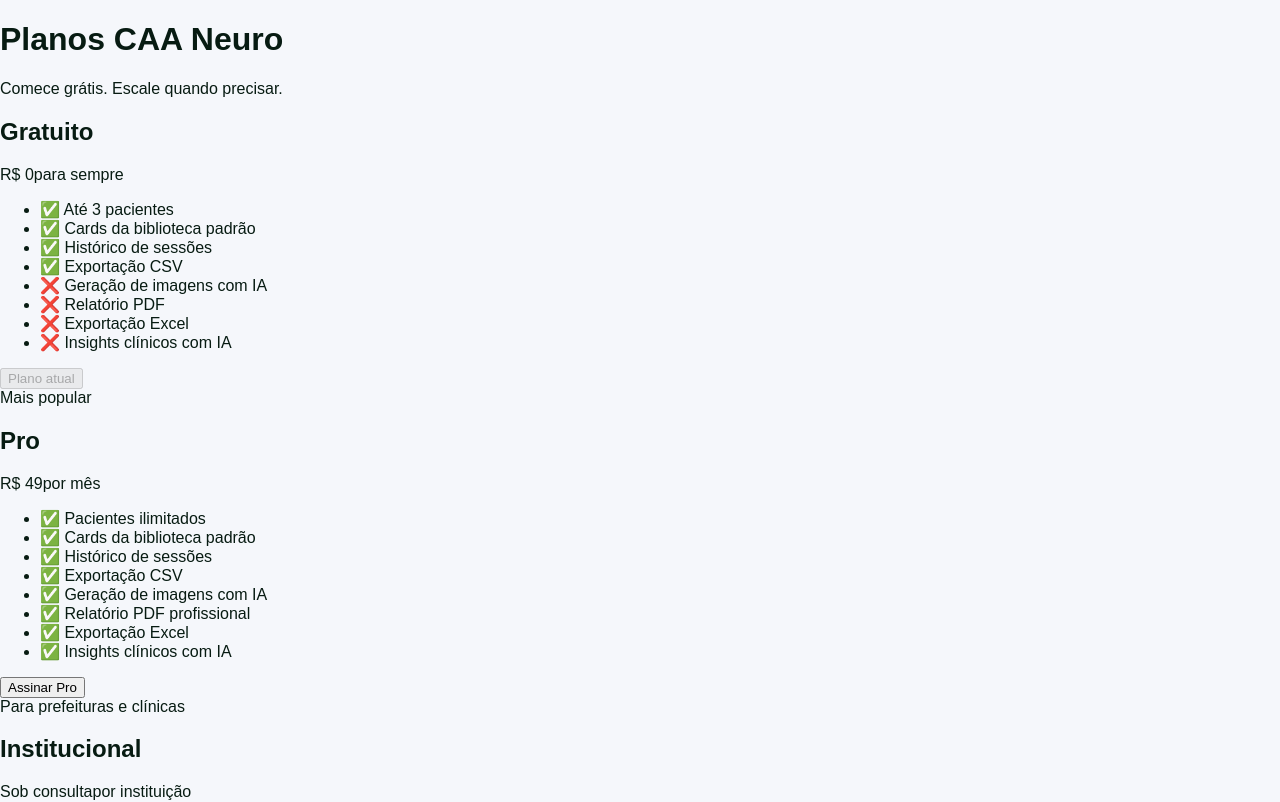
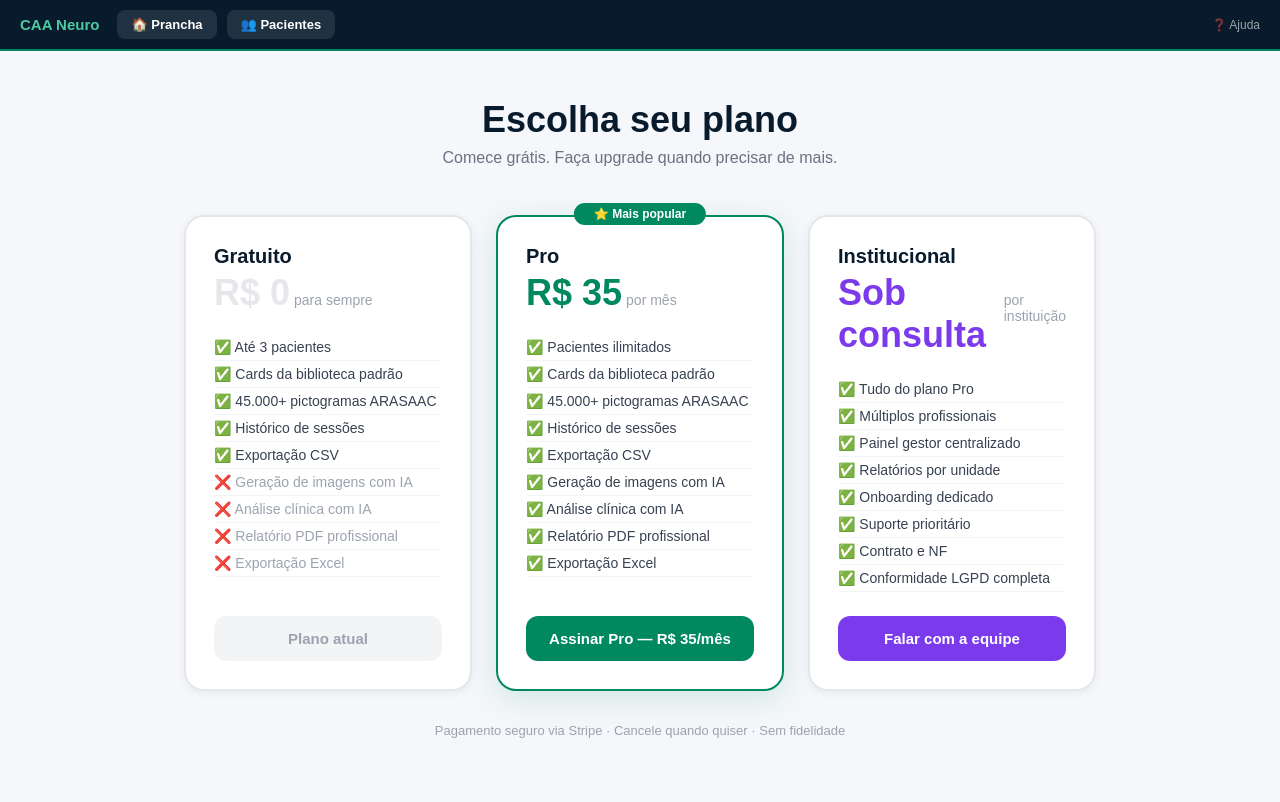
Before and after one commit to andreajoa/CAA-NEURO, a Next.js app: page /planos in a window 1280 px wide. Shown: the top 802 px of the page. Built offline with nearby package versions, Linux system fonts and the light colour scheme; no server answers.

Commit message:
Stripe: webhook secret configurado, pagamentos 100% prontos

```diff
--- a/app/planos/page.tsx
+++ b/app/planos/page.tsx
@@ -1,113 +1,104 @@
 "use client";
-import { useUser } from "@clerk/nextjs";
+import { useState, useEffect } from "react";
 import { useRouter } from "next/navigation";
 
 export default function PlanosPage() {
-  const { user } = useUser();
   const router = useRouter();
+  const [loading, setLoading] = useState(false);
+  const [planoAtual, setPlanoAtual] = useState("gratuito");
+
+  useEffect(() => {
+    fetch("/api/plano").then(r => r.json()).then(d => setPlanoAtual(d.plano || "gratuito"));
+  }, []);
+
+  async function assinarPro() {
+    setLoading(true);
+    try {
+      const res = await fetch("/api/stripe/checkout", { method: "POST" });
+      const data = await res.json();
+      if (data.url) window.location.href = data.url;
+      else alert("Erro ao iniciar pagamento. Tente novamente.");
+    } catch { alert("Erro de conexão."); }
+    setLoading(false);
+  }
 
   const planos = [
     {
       nome: "Gratuito",
       preco: "R$ 0",
       periodo: "para sempre",
-      cor: "border-gray-200",
-      badge: null,
-      recursos: [
-        "✅ Até 3 pacientes",
-        "✅ Cards da biblioteca padrão",
-        "✅ Histórico de sessões",
-        "✅ Exportação CSV",
-        "❌ Geração de imagens com IA",
-        "❌ Relatório PDF",
-        "❌ Exportação Excel",
-        "❌ Insights clínicos com IA",
-      ],
-      cta: "Plano atual",
-      disabled: true,
+      cor: "#e5e7eb",
+      destaque: false,
+      recursos: ["✅ Até 3 pacientes","✅ Cards da biblioteca padrão","✅ 45.000+ pictogramas ARASAAC","✅ Histórico de sessões","✅ Exportação CSV","❌ Geração de imagens com IA","❌ Análise clínica com IA","❌ Relatório PDF profissional","❌ Exportação Excel"],
+      cta: planoAtual === "gratuito" ? "Plano atual" : "Fazer downgrade",
+      action: null,
     },
     {
       nome: "Pro",
-      preco: "R$ 49",
+      preco: "R$ 35",
       periodo: "por mês",
-      cor: "border-blue-500",
-      badge: "Mais popular",
-      recursos: [
-        "✅ Pacientes ilimitados",
-        "✅ Cards da biblioteca padrão",
-        "✅ Histórico de sessões",
-        "✅ Exportação CSV",
-        "✅ Geração de imagens com IA",
-        "✅ Relatório PDF profissional",
-        "✅ Exportação Excel",
-        "✅ Insights clínicos com IA",
-      ],
-      cta: "Assinar Pro",
-      disabled: false,
+      cor: "#00885f",
+      destaque: true,
+      recursos: ["✅ Pacientes ilimitados","✅ Cards da biblioteca padrão","✅ 45.000+ pictogramas ARASAAC","✅ Histórico de sessões","✅ Exportação CSV","✅ Geração de imagens com IA","✅ Análise clínica com IA","✅ Relatório PDF profissional","✅ Exportação Excel"],
+      cta: planoAtual === "pro" ? "✅ Plano ativo" : loading ? "Processando..." : "Assinar Pro — R$ 35/mês",
+      action: planoAtual !== "pro" ? assinarPro : null,
     },
     {
       nome: "Institucional",
       preco: "Sob consulta",
       periodo: "por instituição",
-      cor: "border-purple-400",
-      badge: "Para prefeituras e clínicas",
-      recursos: [
-        "✅ Tudo do plano Pro",
-        "✅ Múltiplos profissionais",
-        "✅ Painel gestor centralizado",
-        "✅ Relatórios por unidade",
-        "✅ Onboarding dedicado",
-        "✅ Suporte prioritário",
-        "✅ Contrato e NF",
-        "✅ Conformidade LGPD completa",
-      ],
-      cta: "Falar com equipe",
-      disabled: false,
+      cor: "#7c3aed",
+      destaque: false,
+      recursos: ["✅ Tudo do plano Pro","✅ Múltiplos profissionais","✅ Painel gestor centralizado","✅ Relatórios por unidade","✅ Onboarding dedicado","✅ Suporte prioritário","✅ Contrato e NF","✅ Conformidade LGPD completa"],
+      cta: "Falar com a equipe",
+      action: () => window.location.href = "mailto:contato@adhdautism.online?subject=Plano Institucional CAA Neuro",
     },
   ];
 
   return (
-    <div className="min-h-screen bg-gray-50">
-      <div className="max-w-5xl mx-auto px-6 py-16">
-        <div className="text-center mb-12">
-          <h1 className="text-3xl font-semibold text-gray-900 mb-3">Planos CAA Neuro</h1>
-          <p className="text-gray-500 text-base">Comece grátis. Escale quando precisar.</p>
+    <div style={{minHeight:"100vh",background:"#f5f7fb",fontFamily:"Arial,Helvetica,sans-serif"}}>
+      <nav style={{background:"#071b2c",padding:"10px 20px",display:"flex",gap:"10px",alignItems:"center",flexWrap:"wrap",borderBottom:"2px solid #00885f"}}>
+        <span style={{color:"#4ec9a0",fontWeight:"800",fontSize:"15px",marginRight:"8px"}}>CAA Neuro</span>
+        <a href="/app" style={{color:"white",textDecoration:"none",background:"rgba(255,255,255,0.1)",padding:"7px 14px",borderRadius:"8px",fontSize:"13px",fontWeight:"600"}}>🏠 Prancha</a>
+        <a href="/pacientes" style={{color:"white",textDecoration:"none",background:"rgba(255,255,255,0.1)",padding:"7px 14px",borderRadius:"8px",fontSize:"13px",fontWeight:"600"}}>👥 Pacientes</a>
+        <a href="/suporte" style={{color:"rgba(255,255,255,0.6)",textDecoration:"none",fontSize:"12px",marginLeft:"auto"}}>❓ Ajuda</a>
+      </nav>
+
+      <div style={{maxWidth:"960px",margin:"0 auto",padding:"48px 24px"}}>
+        <div style={{textAlign:"center",marginBottom:"48px"}}>
+          <h1 style={{fontSize:"36px",fontWeight:"900",color:"#071b2c",margin:"0 0 8px"}}>Escolha seu plano</h1>
+          <p style={{color:"#6b7280",fontSize:"16px",margin:0}}>Comece grátis. Faça upgrade quando precisar de mais.</p>
+          {planoAtual === "pro" && (
+            <div style={{display:"inline-block",marginTop:"12px",background:"#f0fdf4",border:"1px solid #00885f",borderRadius:"10px",padding:"8px 20px",fontSize:"14px",color:"#00885f",fontWeight:"700"}}>
+              ✅ Você está no plano Pro
+            </div>
+          )}
         </div>
 
-        <div className="grid grid-cols-1 md:grid-cols-3 gap-6">
-          {planos.map((p) => (
-            <div key={p.nome} className={`bg-white rounded-2xl border-2 ${p.cor} p-6 flex flex-col`}>
-              {p.badge && (
-                <div className={`text-xs font-medium px-3 py-1 rounded-full mb-4 self-start ${p.nome === "Pro" ? "bg-blue-50 text-blue-700" : "bg-purple-50 text-purple-700"}`}>
-                  {p.badge}
+        <div style={{display:"grid",gridTemplateColumns:"repeat(auto-fit,minmax(280px,1fr))",gap:"24px"}}>
+          {planos.map(p => (
+            <div key={p.nome} style={{background:"white",borderRadius:"20px",border:`2px solid ${p.destaque ? p.cor : "#e5e7eb"}`,padding:"28px",display:"flex",flexDirection:"column",boxShadow:p.destaque?"0 8px 32px rgba(0,136,95,0.15)":"0 2px 8px rgba(0,0,0,0.06)",position:"relative"}}>
+              {p.destaque && (
+                <div style={{position:"absolute",top:"-14px",left:"50%",transform:"translateX(-50%)",background:"#00885f",color:"white",borderRadius:"999px",padding:"4px 20px",fontSize:"12px",fontWeight:"700",whiteSpace:"nowrap"}}>
+                  ⭐ Mais popular
                 </div>
               )}
-              <h2 className="text-lg font-semibold text-gray-900 mb-1">{p.nome}</h2>
-              <div className="mb-6">
-                <span className="text-3xl font-semibold text-gray-900">{p.preco}</span>
-                <span className="text-sm text-gray-400 ml-1">{p.periodo}</span>
+              <div style={{marginBottom:"20px"}}>
+                <div style={{fontSize:"20px",fontWeight:"900",color:"#071b2c",marginBottom:"4px"}}>{p.nome}</div>
+                <div style={{display:"flex",alignItems:"baseline",gap:"4px"}}>
+                  <span style={{fontSize:"36px",fontWeight:"900",color:p.cor}}>{p.preco}</span>
+                  <span style={{fontSize:"14px",color:"#9ca3af"}}>{p.periodo}</span>
+                </div>
               </div>
-              <ul className="space-y-2 mb-8 flex-1">
-                {p.recursos.map((r) => (
-                  <li key={r} className="text-sm text-gray-600">{r}</li>
+              <ul style={{listStyle:"none",padding:0,margin:"0 0 24px",flex:1}}>
+                {p.recursos.map(r => (
+                  <li key={r} style={{fontSize:"14px",color:r.startsWith("❌")?"#9ca3af":"#374151",padding:"5px 0",borderBottom:"1px solid #f3f4f6"}}>{r}</li>
                 ))}
               </ul>
               <button
-                disabled={p.disabled}
-                onClick={() => {
-                  if (p.nome === "Institucional") {
-                    window.location.href = "mailto:contato@caa-neuro.com.br?subject=Plano Institucional";
-                  } else if (!p.disabled) {
-                    alert("Em breve: integração com pagamento. Entre em contato: contato@caa-neuro.com.br");
-                  }
-                }}
-                className={`w-full py-2.5 rounded-xl text-sm font-medium transition-colors ${
-                  p.disabled
-                    ? "bg-gray-100 text-gray-400 cursor-default"
-                    : p.nome === "Pro"
-                    ? "bg-blue-600 text-white hover:bg-blue-700"
-                    : "border border-purple-300 text-purple-700 hover:bg-purple-50"
-                }`}
+                onClick={p.action || undefined}
+                disabled={!p.action || loading}
+                style={{width:"100%",padding:"14px",borderRadius:"12px",border:"none",cursor:p.action&&!loading?"pointer":"default",fontWeight:"700",fontSize:"15px",background:p.action&&!loading?p.cor:"#f3f4f6",color:p.action&&!loading?"white":"#9ca3af",transition:"opacity 0.2s"}}
               >
                 {p.cta}
               </button>
@@ -115,8 +106,8 @@ export default function PlanosPage() {
           ))}
         </div>
 
-        <p className="text-center text-xs text-gray-400 mt-8">
-          Dúvidas? <a href="mailto:contato@caa-neuro.com.br" className="text-blue-600 underline">contato@caa-neuro.com.br</a>
+        <p style={{textAlign:"center",color:"#9ca3af",fontSize:"13px",marginTop:"32px"}}>
+          Pagamento seguro via Stripe · Cancele quando quiser · Sem fidelidade
         </p>
       </div>
     </div>
--- a/package.json
+++ b/package.json
@@ -9,6 +9,8 @@
     "@clerk/nextjs": "^7.3.5",
     "@libsql/client": "^0.17.3",
     "@react-pdf/renderer": "^4.5.1",
+    "@stripe/react-stripe-js": "^6.4.0",
+    "@stripe/stripe-js": "^9.6.0",
     "@tailwindcss/postcss": "^4.3.0",
     "autoprefixer": "^10.5.0",
     "lucide-react": "^1.16.0",
@@ -17,6 +19,7 @@
     "react": "^19.2.6",
     "react-dom": "^19.2.6",
     "resend": "^6.12.3",
+    "stripe": "^22.1.1",
     "tailwindcss": "^4.3.0",
     "uuid": "^14.0.0",
     "xlsx": "^0.18.5"
```
Also changed, not shown: app/api/plano/route.js (added, +24 -0 lines), app/api/stripe/checkout/route.js (added, +32 -0 lines), app/api/stripe/webhook/route.js (added, +53 -0 lines), 1 other file (tests, documents, lock files or other folders).
